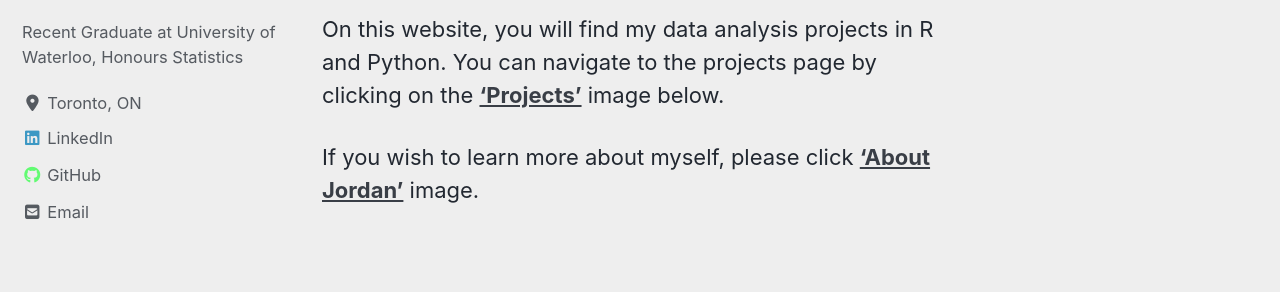
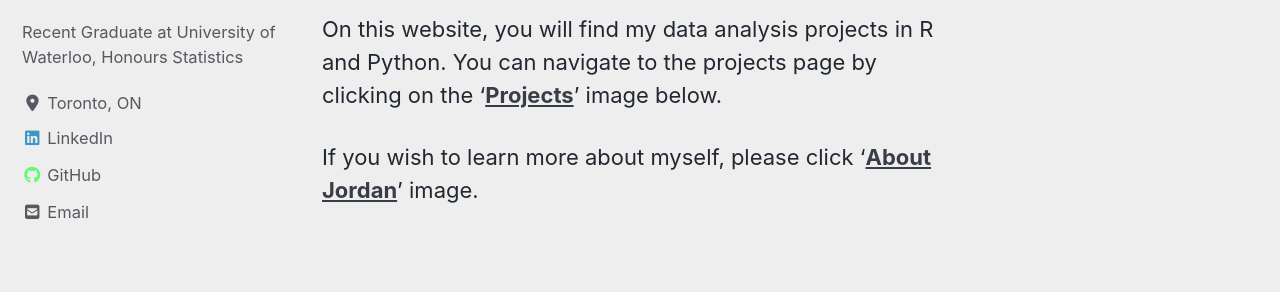
Before and after one commit to junsu-ku/junsu-ku.github.io, a Jekyll site: the page built from index.md, in a window 1280 px wide and 900 px high. Shown: the part 524-816 px from the top of the window. Built offline with Jekyll 4.4.1, drawn with Linux system fonts in a browser that asks for light colours; cached includes are drawn as plain includes; nearby versions of some CDN libraries.

```diff
--- a/index.md
+++ b/index.md
@@ -11,9 +11,9 @@ header:
 
 This is my Github Page published to showcase my data analysis portfolio.
 
-On this website, you will find my data analysis projects in R and Python. You can navigate to the projects page by clicking on the [**'Projects'**](/projects/) image below.
+On this website, you will find my data analysis projects in R and Python. You can navigate to the projects page by clicking on the '[**Projects**](/projects/)' image below.
 
-If you wish to learn more about myself, please click [**'About Jordan'**](/about/) image.
+If you wish to learn more about myself, please click '[**About Jordan**](/about/)' image.
 
 <br/>
 
```
Also changed, not shown: _pages/about.md (+3 -3 lines), _pages/appstore.md (added, +7 -0 lines), _pages/projects.md (+5 -3 lines), images/appstore/appstore_header.png (added).
